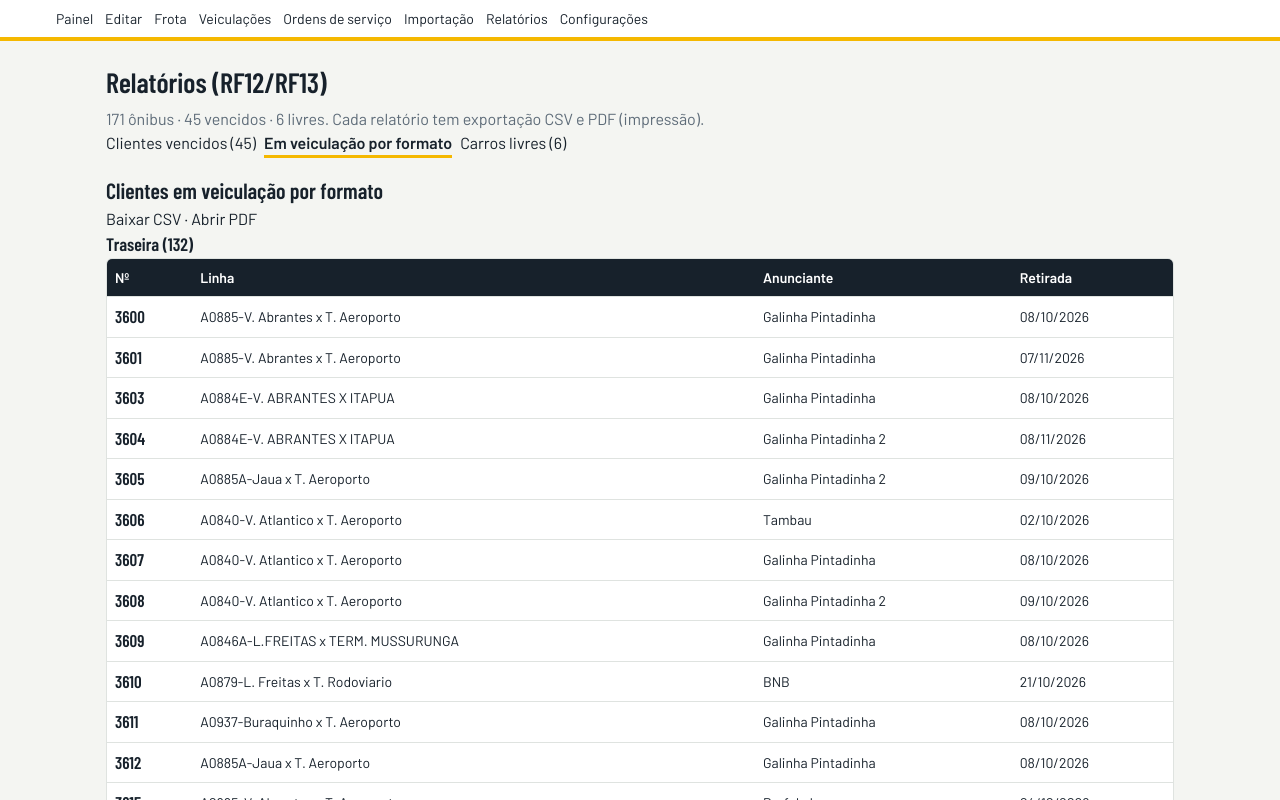
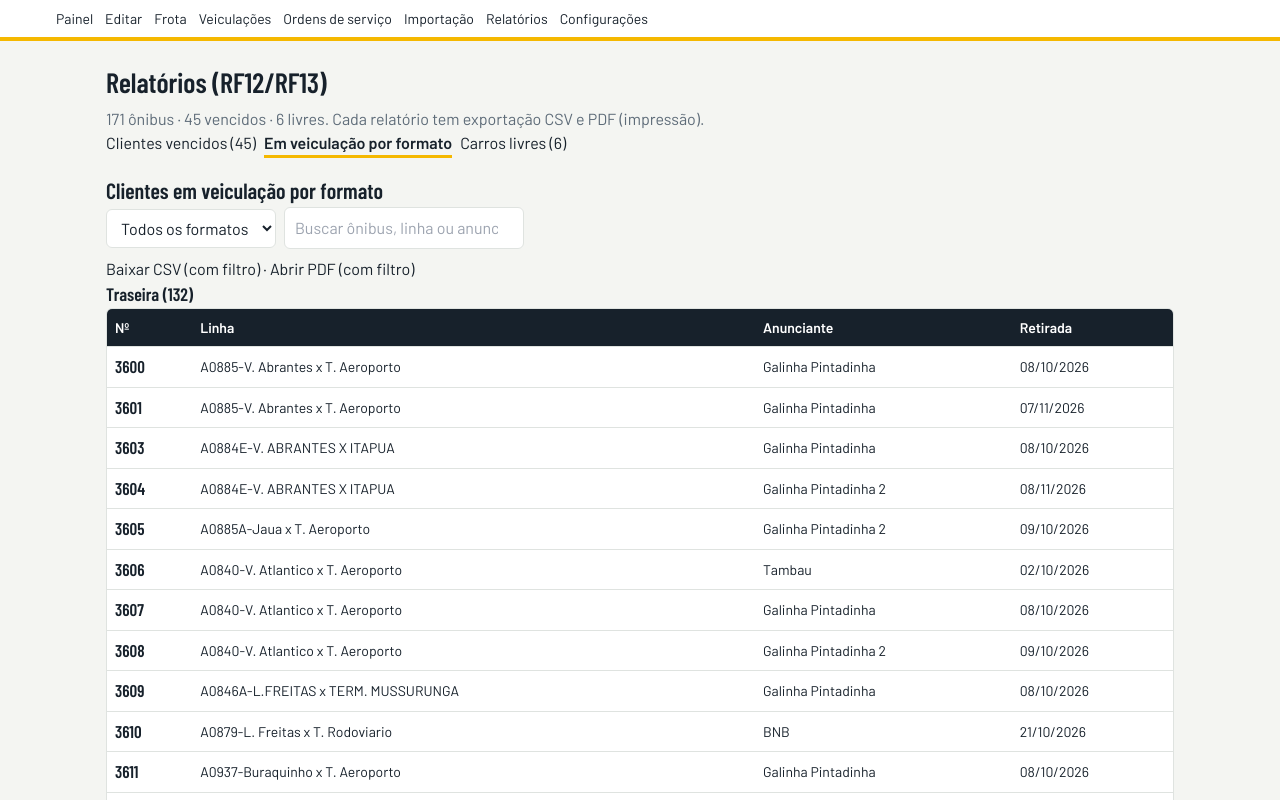
Before and after one commit to eniorsantos/CONTROLEFROTA, a Next.js app: page /relatorios in a window 1280 px wide. Both pictures are taken after a click on the tab "Em veiculação por formato". Shown: the top 800 px of the page. Built offline with nearby package versions, Linux system fonts and the light colour scheme.

Commit message:
feat: filtro por formato e busca no relatorio por formato (tela + export)

```diff
--- a/src/app/api/exportar/route.ts
+++ b/src/app/api/exportar/route.ts
@@ -8,7 +8,7 @@
 } from "@/lib/exportacao";
 import { fmtBR } from "@/lib/vencimentos";
 
-// GET /api/exportar?tipo=csv|pdf&rel=todos|vencidos|formatos|livres
+// GET /api/exportar?tipo=csv|pdf&rel=todos|vencidos|formatos|livres[&pos=&q= (só formatos)]
 export async function GET(req: Request) {
   const u = new URL(req.url);
   const tipo = u.searchParams.get("tipo") || "csv";
@@ -25,7 +25,12 @@
     return new NextResponse(paraCSVVencidos(v), { headers: csv("vencidos") });
   }
   if (rel === "formatos") {
-    const itens = relPorFormato(rows).flatMap((g) => g.itens);
+    const pos = u.searchParams.get("pos") || "todas";
+    const q = (u.searchParams.get("q") || "").toLowerCase();
+    const itens = relPorFormato(rows)
+      .filter((g) => pos === "todas" || g.pos === pos)
+      .flatMap((g) => g.itens)
+      .filter((i) => !q || [i.n, i.linha, i.anunciante].join(" ").toLowerCase().includes(q));
     if (tipo === "pdf") return new NextResponse(paraHTMLRelatorio("Veiculação por formato", "Expresso Vitória",
       ["Formato", "Nº", "Linha", "Anunciante", "Retirada"],
       itens.map((i) => [i.pos, i.n, i.linha, i.anunciante, fmtBR(i.retirada)])), { headers: pdf });
--- a/src/app/relatorios/page.tsx
+++ b/src/app/relatorios/page.tsx
@@ -24,6 +24,16 @@
   const formatos = useMemo(() => relPorFormato(rows), [rows]);
   const livres = useMemo(() => relLivres(rows), [rows]);
   const vagas = useMemo(() => posicoesLivres(rows), [rows]);
+  const [fPos, setFPos] = useState("todas");
+  const [fBusca, setFBusca] = useState("");
+  const formatosFiltr = useMemo(() => formatos
+    .filter((g) => fPos === "todas" || g.pos === fPos)
+    .map((g) => ({
+      ...g,
+      itens: g.itens.filter((i) => !fBusca || [i.n, i.linha, i.anunciante].join(" ").toLowerCase().includes(fBusca.toLowerCase()))
+    })), [formatos, fPos, fBusca]);
+  const expFmt = (t: "csv" | "pdf") =>
+    `/api/exportar?tipo=${t}&rel=formatos&pos=${encodeURIComponent(fPos)}&q=${encodeURIComponent(fBusca)}`;
 
   const exp = (t: "csv" | "pdf", rel: string) => `/api/exportar?tipo=${t}&rel=${rel}`;
 
@@ -62,10 +72,20 @@
       {aba === "formatos" ? (
         <section>
           <h2 className="font-cond" style={{ fontSize: 22 }}>Clientes em veiculação por formato</h2>
-          <p><a href={exp("csv", "formatos")}>Baixar CSV</a> · <a href={exp("pdf", "formatos")}>Abrir PDF</a></p>
-          {formatos.map((g) => (
+          <div style={{ display: "flex", gap: 8, flexWrap: "wrap", alignItems: "center", marginBottom: 8 }}>
+            <select aria-label="Filtrar por formato" value={fPos} onChange={(e) => setFPos(e.target.value)}
+              style={{ padding: "8px 10px", border: "1px solid var(--line)", borderRadius: 6, background: "var(--card)", color: "var(--ink)" }}>
+              <option value="todas">Todos os formatos</option>
+              {formatos.map((g) => <option key={g.pos} value={g.pos}>{g.pos} ({g.total})</option>)}
+            </select>
+            <input type="search" placeholder="Buscar ônibus, linha ou anunciante" aria-label="Buscar no relatório"
+              value={fBusca} onChange={(e) => setFBusca(e.target.value)}
+              style={{ padding: "8px 10px", border: "1px solid var(--line)", borderRadius: 6, background: "var(--card)", color: "var(--ink)", minWidth: 240 }} />
+          </div>
+          <p><a href={expFmt("csv")}>Baixar CSV (com filtro)</a> · <a href={expFmt("pdf")}>Abrir PDF (com filtro)</a></p>
+          {formatosFiltr.map((g) => (
             <div key={g.pos} style={{ marginBottom: 16 }}>
-              <h3 className="font-cond" style={{ fontSize: 18 }}>{g.pos} ({g.total})</h3>
+              <h3 className="font-cond" style={{ fontSize: 18 }}>{g.pos} ({g.itens.length})</h3>
               <div style={{ overflowX: "auto", background: "var(--card)", border: "1px solid var(--line)", borderRadius: 6 }}>
                 <table style={{ width: "100%", minWidth: 600, fontSize: 14, borderCollapse: "collapse" }}>
                   <thead><tr>{["Nº", "Linha", "Anunciante", "Retirada"].map((h) => <th key={h} style={th}>{h}</th>)}</tr></thead>
```
Also changed, not shown: 1 other file (tests, documents, lock files or other folders).
